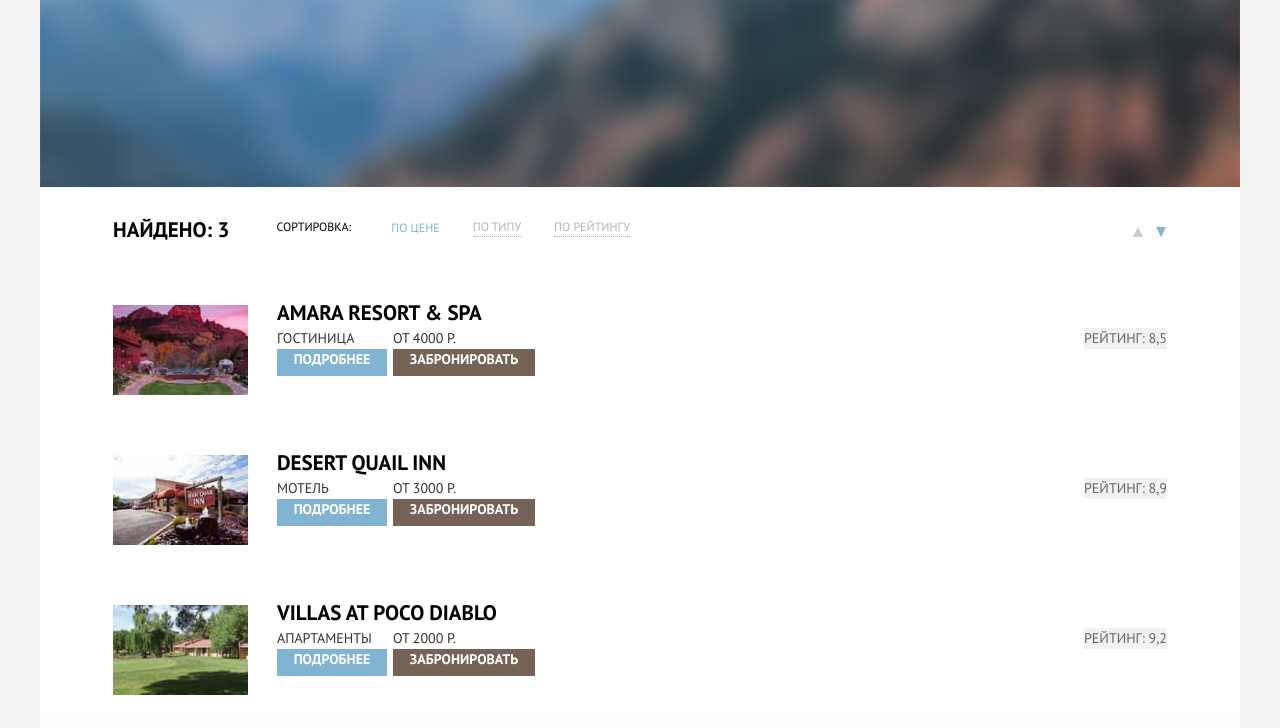
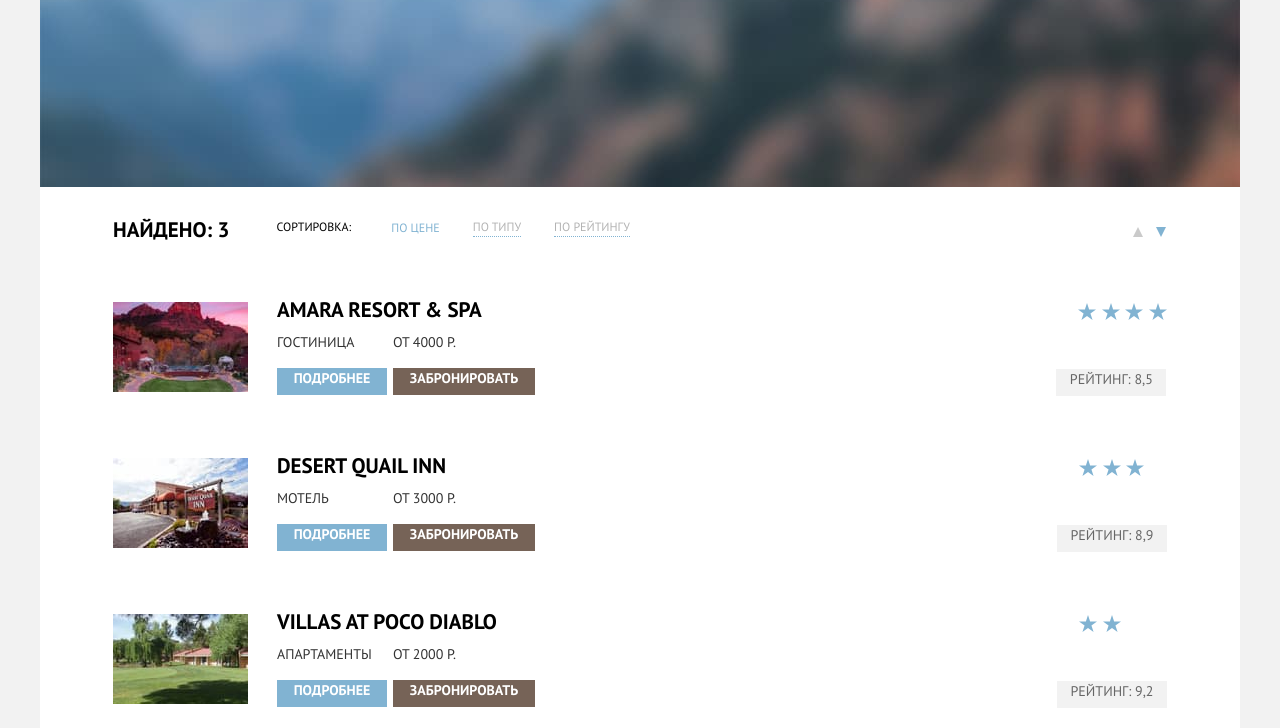
Before and after one commit to hocus-coding/1117595-sedona-30, a plain HTML site: page Catalog.html in a window 1280 px wide. Shown: the part 86-814 px from the top of the page. Drawn offline with Linux system fonts and the light colour scheme; files whose address does not match are found by name.

Commit message:
дз каталог декорация исправляю ошибки

```diff
--- a/css/style.css
+++ b/css/style.css
@@ -70,7 +70,7 @@
 
   min-height: 100%;
   display: grid;
-  grid-template-rows: min-content 1fr min-content;
+  grid-template-rows: auto 1fr auto;
   justify-content: center;
 
 }
@@ -129,7 +129,6 @@ outline-offset: -5px;*/
 .catalog-item {
   display: grid;
   grid-template-columns: auto 1fr auto;
-  align-items: center;
 }
 
 
@@ -629,7 +628,7 @@ padding: 0;
 }
 
 .filter {
-  margin-bottom: 20px;
+  margin-bottom: 31px;
 }
 
 .sorting-list {
@@ -658,10 +657,6 @@ padding: 0;
 
 .sorting-item a {
   display: block;
-}
-
-.catalog-item {
-  min-height: 150px;
 }
 
 .filter b {
@@ -757,7 +752,8 @@ border-bottom: 1px dotted var(--primary-decor-background);
 }
 
 .catalog-item {
-  /*padding-top: 15px;*/
+  padding-top: 23px;
+  padding-bottom: 30px;
 }
 
 .hotel {
@@ -765,7 +761,7 @@ border-bottom: 1px dotted var(--primary-decor-background);
 }
 
 .info-wrapper {
-
+  margin-bottom: 15px;
 }
 
 .button-wrapper {
@@ -773,6 +769,8 @@ border-bottom: 1px dotted var(--primary-decor-background);
 }
 
 .hotel-name {
+  display: inline-block;
+  margin-bottom: 7px;
   color: var(--basic-black);
 }
 
@@ -792,7 +790,7 @@ border-bottom: 1px dotted var(--primary-decor-background);
 }
 
 .hotel-pic {
-  padding-top: 32px;
+  padding-top: 5px;
   margin-right: 29px;
 }
 
@@ -810,6 +808,28 @@ line-height: 21px;
 color: var(--basic-darkestgray);
 background-color: var(--thirdly-decor-background);
 text-align: center;
+width: 110px;
+min-height: 27px;
+}
+
+.stars-list li {
+  display: inline-block;
+  background-image: url(../img/star_icon.svg);
+  background-repeat: no-repeat;
+  background-position: 0 0;
+  width: 18px;
+  height: 17px;
+  margin-right: 2px;
+}
+
+.stars-list li:last-child {
+  margin: 0;
+}
+
+.stars-list {
+  padding-top: 5px;
+  padding-left: 22px;
+  margin-bottom: 41px;
 }
 
 .button-details {
```
